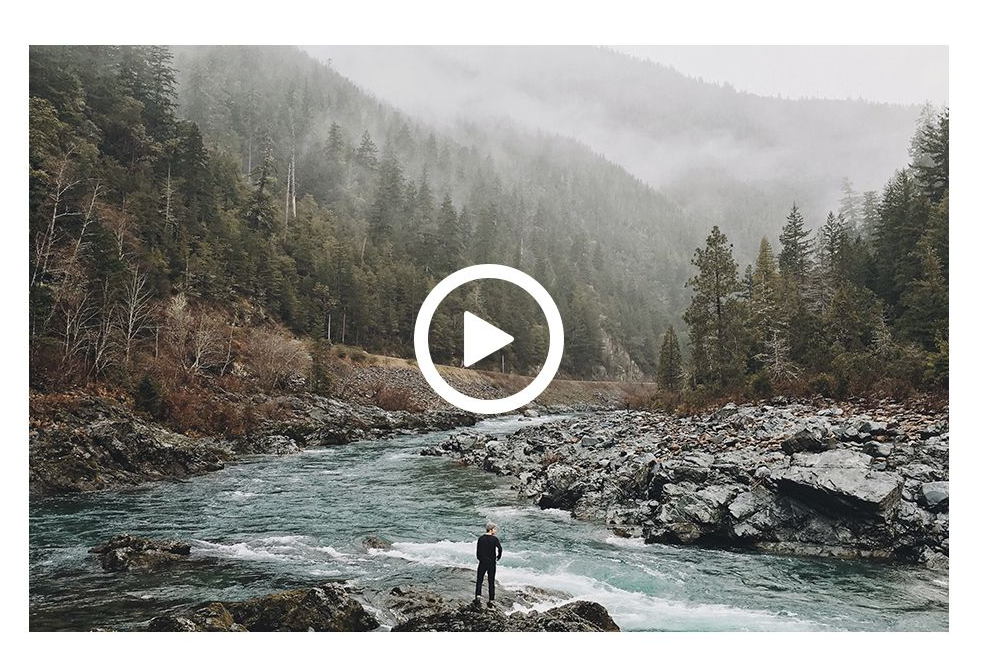
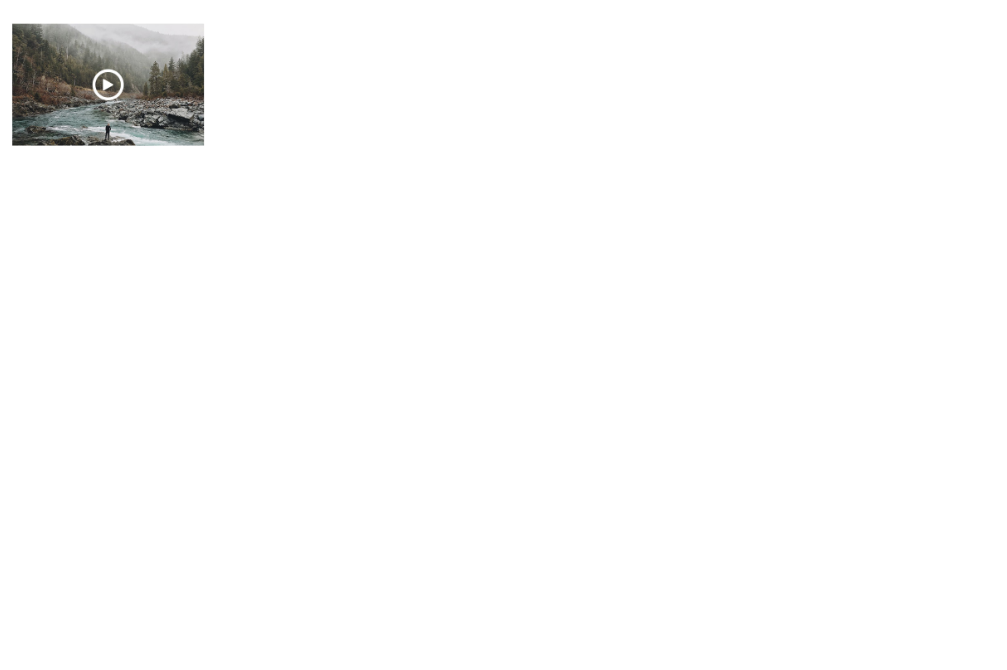
Before and after one commit to yayaremchuk/717-html-2, a plain HTML site: page index.html in a window 1280 px wide. Shown: the part 266-936 px from the top of the page, without its empty margins (0-1007 px from the left). After the commit the page ends 800 px from the top, so only its background shows below. Drawn offline with Linux system fonts and the light colour scheme.

Commit message:
added width

```diff
--- a/index.html
+++ b/index.html
@@ -28,7 +28,7 @@
             </p>
             <h1 class="header__title">Norway</h1>
             <aside clas="header__aside">
-             <img src="img/reiver.jpg" alt="River">
+             <img width="200" src="img/reiver.jpg" alt="River">
             </aside>
         </div>
     </header>
```
